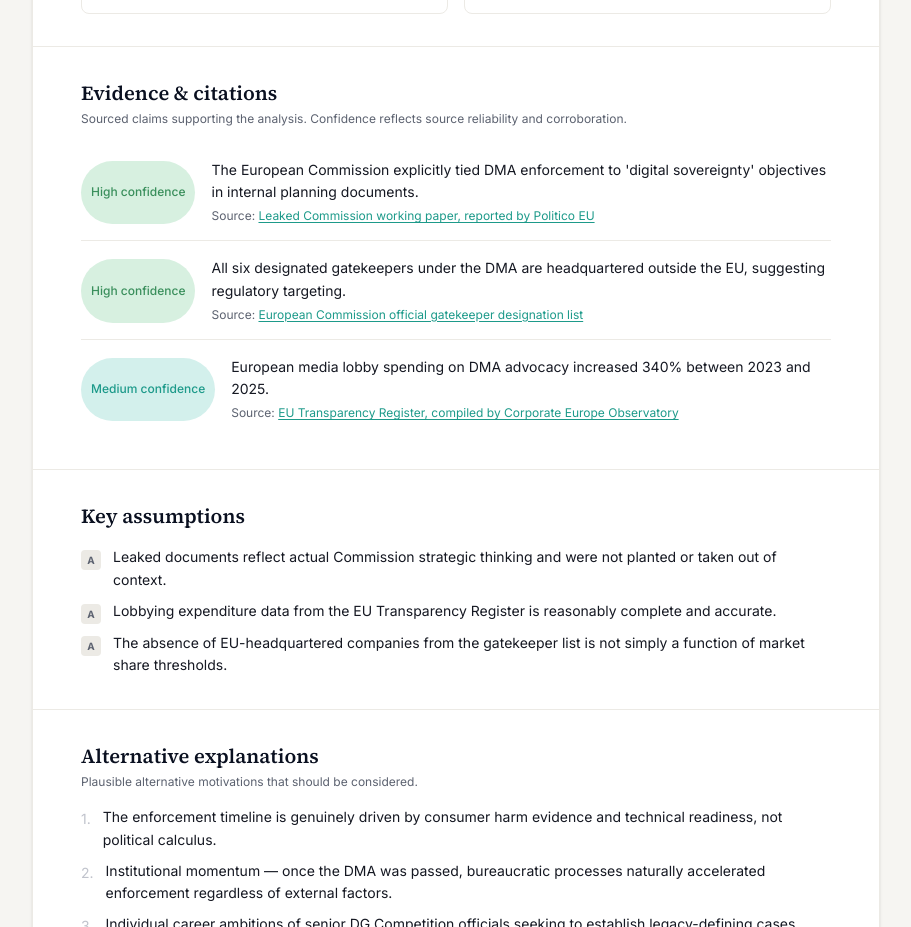
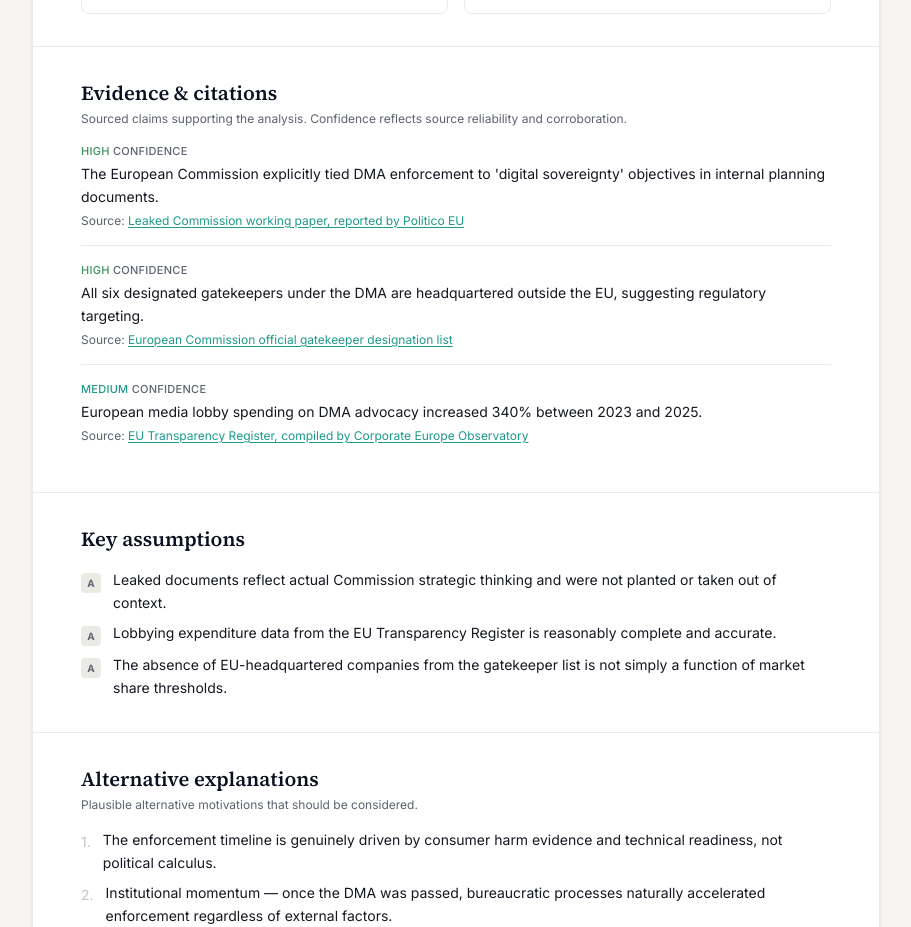
Before and after one commit to raibima/true-motives, a Next.js app: page /reports/eu-digital-markets-act-enforcement in a window 1280 px wide. Shown: the part 2360-3287 px from the top of the page, without its empty margins (184-1095 px from the left). Built offline with nearby package versions, Linux system fonts and the light colour scheme; what tailwindcss-react-aria-components would draw is missing.

Commit message:
Tweak design

```diff
--- a/app/reports/[slug]/page.tsx
+++ b/app/reports/[slug]/page.tsx
@@ -104,11 +104,27 @@ function MotivationCard({ motivation }: { motivation: MotivationHypothesis }) {
 }
 
 function EvidenceRow({ item }: { item: EvidenceItem }) {
+  const confidenceLabel =
+    item.confidence === "high"
+      ? "High"
+      : item.confidence === "medium"
+      ? "Medium"
+      : "Low";
+
+  const confidenceColor =
+    item.confidence === "high"
+      ? "text-(--tm-color-success-500)"
+      : item.confidence === "medium"
+      ? "text-(--tm-color-info-500)"
+      : "text-(--tm-color-danger-500)";
+
   return (
-    <div className="flex gap-4 border-b border-(--tm-color-neutral-100) py-4 last:border-b-0">
-      <ConfidenceBadge level={item.confidence} className="mt-0.5 shrink-0" />
-      <div className="min-w-0 flex-1">
-        <p className="text-sm leading-relaxed text-(--tm-color-neutral-900)">
+    <div className="border-b border-(--tm-color-neutral-100) py-4 last:border-b-0">
+      <p className="text-[11px] font-medium uppercase tracking-wide text-(--tm-color-neutral-600)">
+        <span className={confidenceColor}>{confidenceLabel}</span>{" "}
+        <span className="text-(--tm-color-neutral-400)">confidence</span>
+      </p>
+      <p className="mt-1 text-sm leading-relaxed text-(--tm-color-neutral-900)">
         {item.claim}
       </p>
       <p className="mt-1 text-xs text-(--tm-color-neutral-600)">
@@ -122,7 +138,6 @@ function EvidenceRow({ item }: { item: EvidenceItem }) {
           {item.source}
         </a>
       </p>
-      </div>
     </div>
   );
 }
@@ -257,7 +272,7 @@ export default async function ReportDetailPage({
               Sourced claims supporting the analysis. Confidence reflects source
               reliability and corroboration.
             </p>
-            <div className="mt-4">
+            <div>
               {report.evidence.map((ev, i) => (
                 <EvidenceRow key={i} item={ev} />
               ))}
```
Lines whose indentation alone changed are shown as unchanged.
